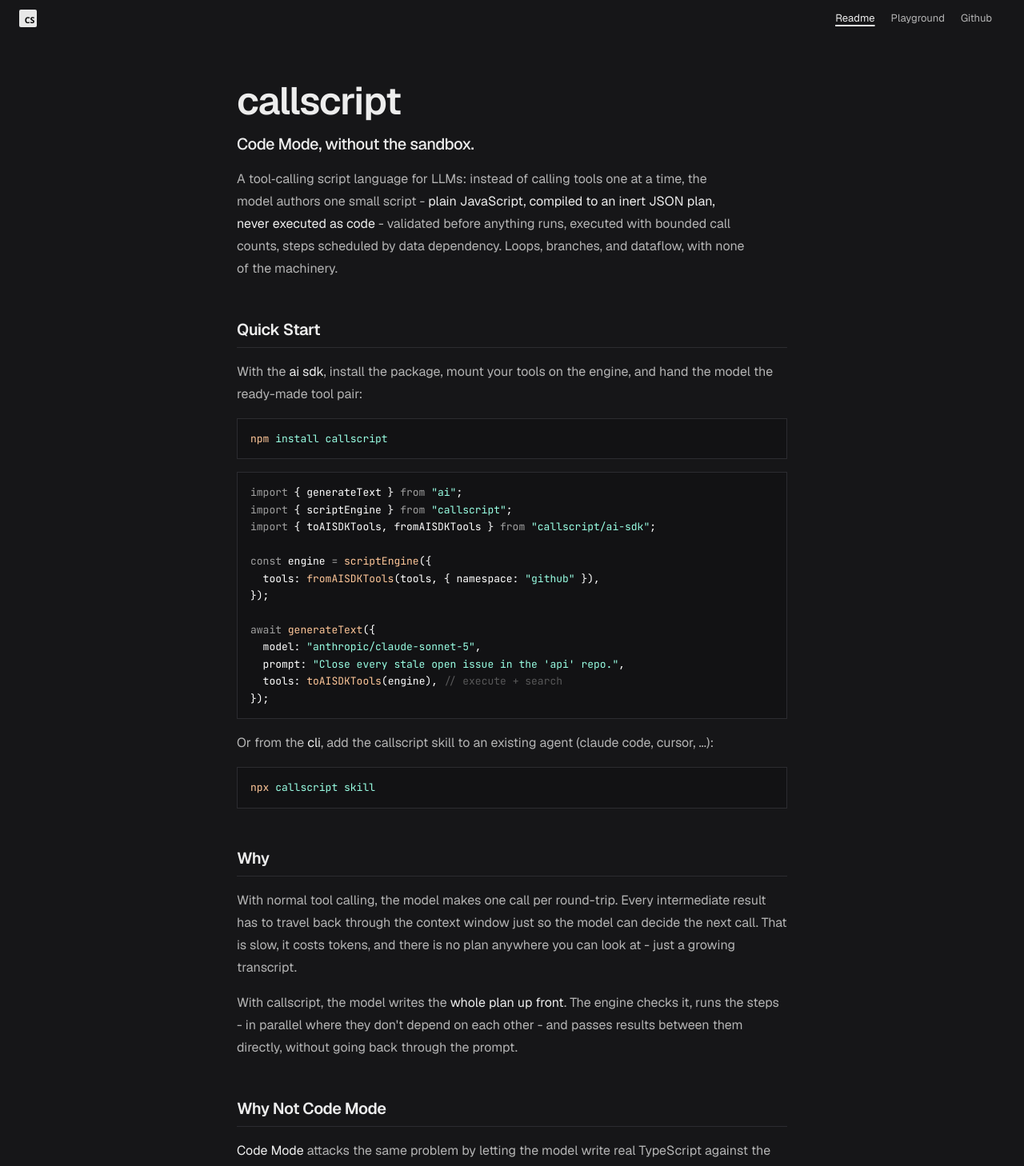
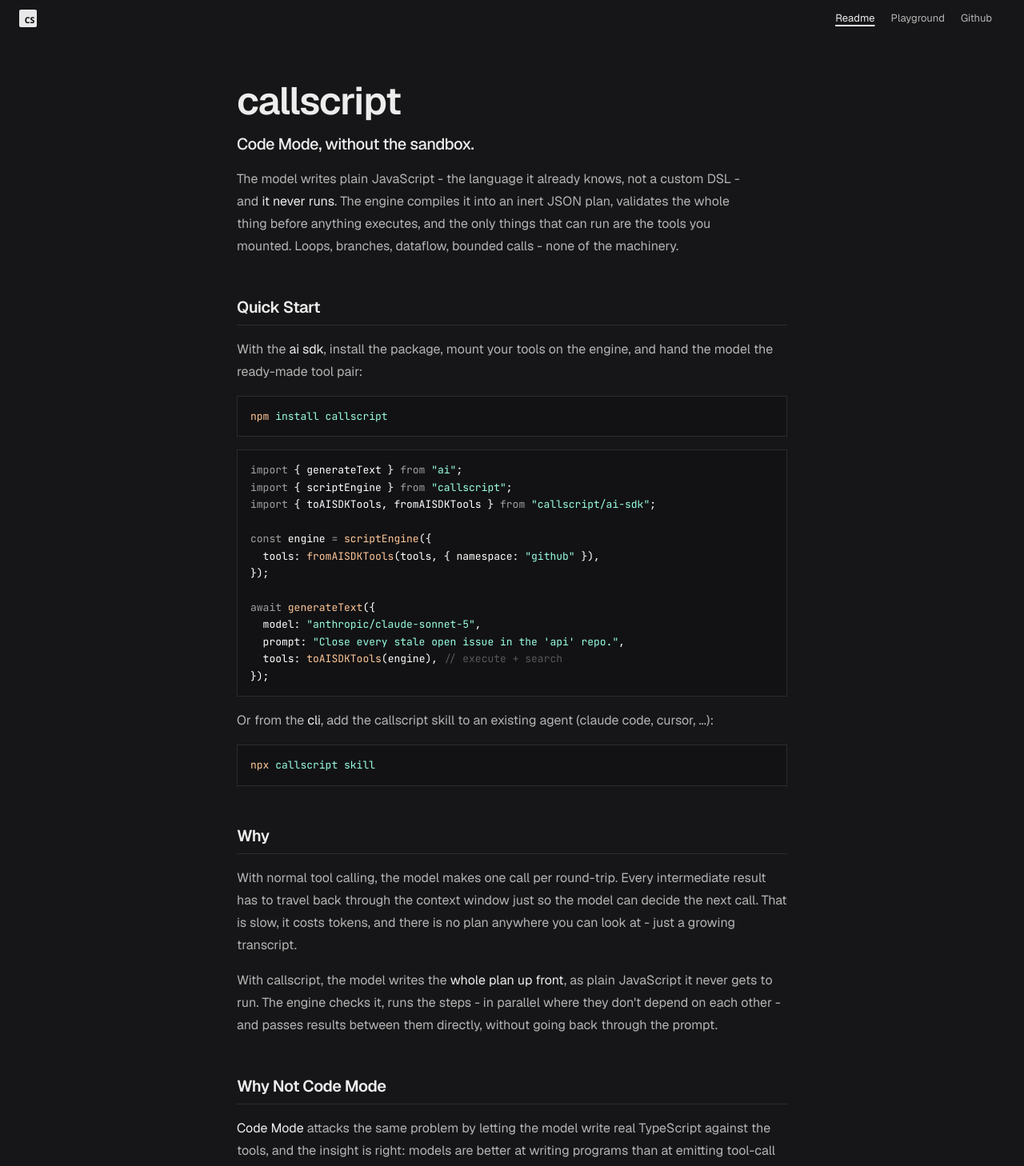
Before and after one commit to vercel-labs/callscript, a Next.js app in the folder apps/web/: page / in a window 1280 px wide. Shown: the top 1458 px of the page at 80% size. Built offline with nearby package versions, Linux system fonts and the light colour scheme.

Commit message:
docs: update README and metadata to clarify JavaScript execution model and inert JSON plan

```diff
--- a/apps/web/app/layout.tsx
+++ b/apps/web/app/layout.tsx
@@ -11,12 +11,12 @@ const jetbrainsMono = JetBrains_Mono({
 export const metadata: Metadata = {
 	title: "callscript - Code Mode, without the sandbox",
 	description:
-		"A tool-calling script language for LLMs: the model writes plain JavaScript, compiled to one validated, bounded, inert plan - never executed as code.",
+		"The model writes JavaScript - and it never runs. Compiled to one validated, bounded, inert JSON plan; the only things that can execute are the tools you mounted.",
 	metadataBase: new URL("https://callscript.dev"),
 	openGraph: {
 		title: "callscript - Code Mode, without the sandbox",
 		description:
-			"A tool-calling script language for LLMs: plain JS in, one validated, bounded, inert plan out - never executed as code.",
+			"The model writes JavaScript - and it never runs. Plain JS in, one validated, bounded, inert plan out; only mounted tools execute.",
 	},
 };
 
--- a/apps/web/app/page.tsx
+++ b/apps/web/app/page.tsx
@@ -122,10 +122,11 @@ npx callscript skill
 				</p>
 				<p>
 					With callscript, the model writes the{" "}
-					<span className="text-ink">whole plan up front</span>. The engine
-					checks it, runs the steps - in parallel where they don&apos;t depend
-					on each other - and passes results between them directly, without
-					going back through the prompt.
+					<span className="text-ink">whole plan up front</span>, as plain
+					JavaScript it never gets to run. The engine checks it, runs the
+					steps - in parallel where they don&apos;t depend on each other - and
+					passes results between them directly, without going back through the
+					prompt.
 				</p>
 			</>
 		),
@@ -491,15 +492,13 @@ export default function Home() {
 						Code Mode, without the sandbox.
 					</p>
 					<p className="mt-4 max-w-[60ch] text-base leading-7 text-dim">
-						A tool&#8209;calling script language for LLMs: instead of calling
-						tools one at a time, the model authors one small script -{" "}
-						<span className="text-ink">
-							plain JavaScript, compiled to an inert JSON plan, never executed
-							as code
-						</span>{" "}
-						- validated before anything runs, executed with bounded call counts,
-						steps scheduled by data dependency. Loops, branches, and dataflow,
-						with none of the machinery.
+						The model writes plain JavaScript - the language it already knows,
+						not a custom DSL - and{" "}
+						<span className="text-ink">it never runs</span>. The engine compiles
+						it into an inert JSON plan, validates the whole thing before
+						anything executes, and the only things that can run are the tools
+						you mounted. Loops, branches, dataflow, bounded calls - none of the
+						machinery.
 					</p>
 				</section>
 				{sections.map((s) => (
```
Also changed, not shown: packages/callscript/README.md, 2 other files (tests, documents, lock files or other folders).
